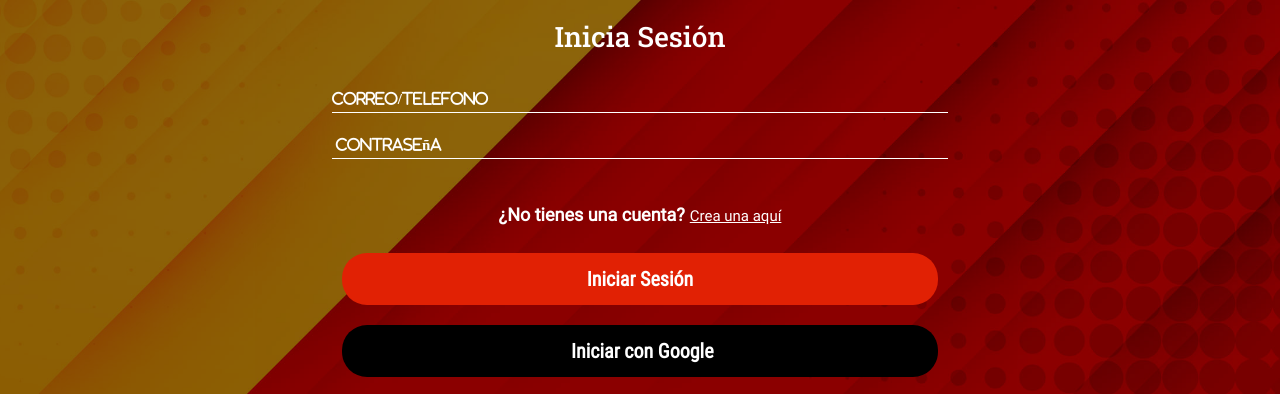
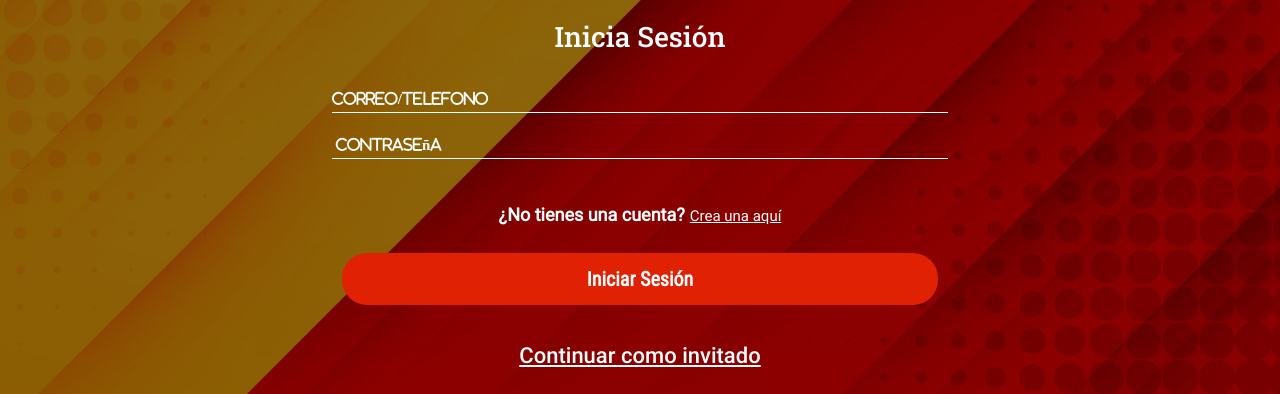
Before and after one commit to LLTKOJI/Proyecto-POO-IPAC, a plain HTML site: page FASTFOOD FT/motorista/index.html in a window 1280 px wide. Shown: the part 406-800 px from the top of the page. Drawn offline with Linux system fonts and the light colour scheme; files whose address does not match are found by name.

Commit message:
Informe
Informe

```diff
--- a/FASTFOOD FT/motorista/index.html
+++ b/FASTFOOD FT/motorista/index.html
@@ -38,7 +38,6 @@
         </div>
         <div id="space-button-start">
           <input class="start-user-button2" type="button" value="Iniciar Sesión" onclick="inciarSecion()" />
-          <input class="start-user-button2" type="button" value=" Iniciar con Google" style="background-color: #000" />
         </div>
         <div id="space-invited-link">
           <a id="invited-link" href="#" onclick="selectOption(3)">Continuar como invitado</a>
```
Also changed, not shown: 1 other file.
